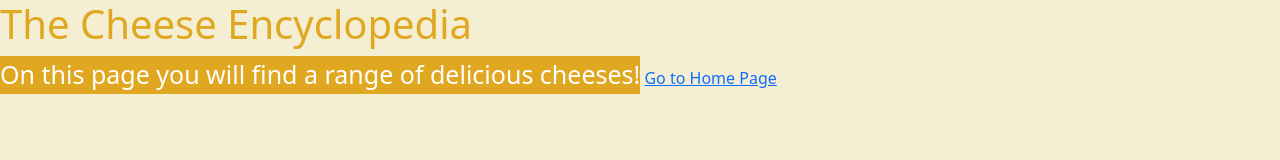
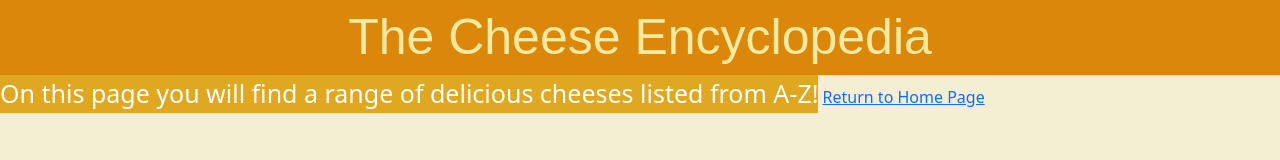
Before and after one commit to Remyvts11/Whey-to-go-pm1, a plain HTML site: page cheeseencyclopedia.html in a window 1280 px wide. Drawn offline with nearby package versions, Linux system fonts and the light colour scheme; a web font is replaced by a local one.

Commit message:
restyled nav bar, moved return to home page to bottom of pages

```diff
--- a/cheeseencyclopedia.html
+++ b/cheeseencyclopedia.html
@@ -11,9 +11,9 @@
     <link rel="icon" type="image/png" sizes="16x16" href="assets/favicon_io/favicon-16x16.png">
 </head>
 <body>
-    <h1>The Cheese Encyclopedia</h1>
-    <p>On this page you will find a range of delicious cheeses!</p>
-    <a href="index.html">Go to Home Page</a>
+    <header>The Cheese Encyclopedia</header>
+    <p>On this page you will find a range of delicious cheeses listed from A-Z!</p>
+    <a href="index.html">Return to Home Page</a>
 
 
 
--- a/css/css/style.css
+++ b/css/css/style.css
@@ -31,7 +31,7 @@ body {
 
 .nav-list li a {
     text-decoration: "Merriweather", serif;
-    color: rgb(234, 152, 21);
+    color: #f7e99f;
     font-size: 18px;
 }
 
@@ -78,6 +78,7 @@ header {
  font-size: 50px;
  font-family: "Macondo", sans-serif;
  position: sticky;
+ z-index: 1000;
 }
 
 .gallery {
```
Also changed, not shown: index.html (+2 -1 lines), recipes.html (+5 -5 lines).
